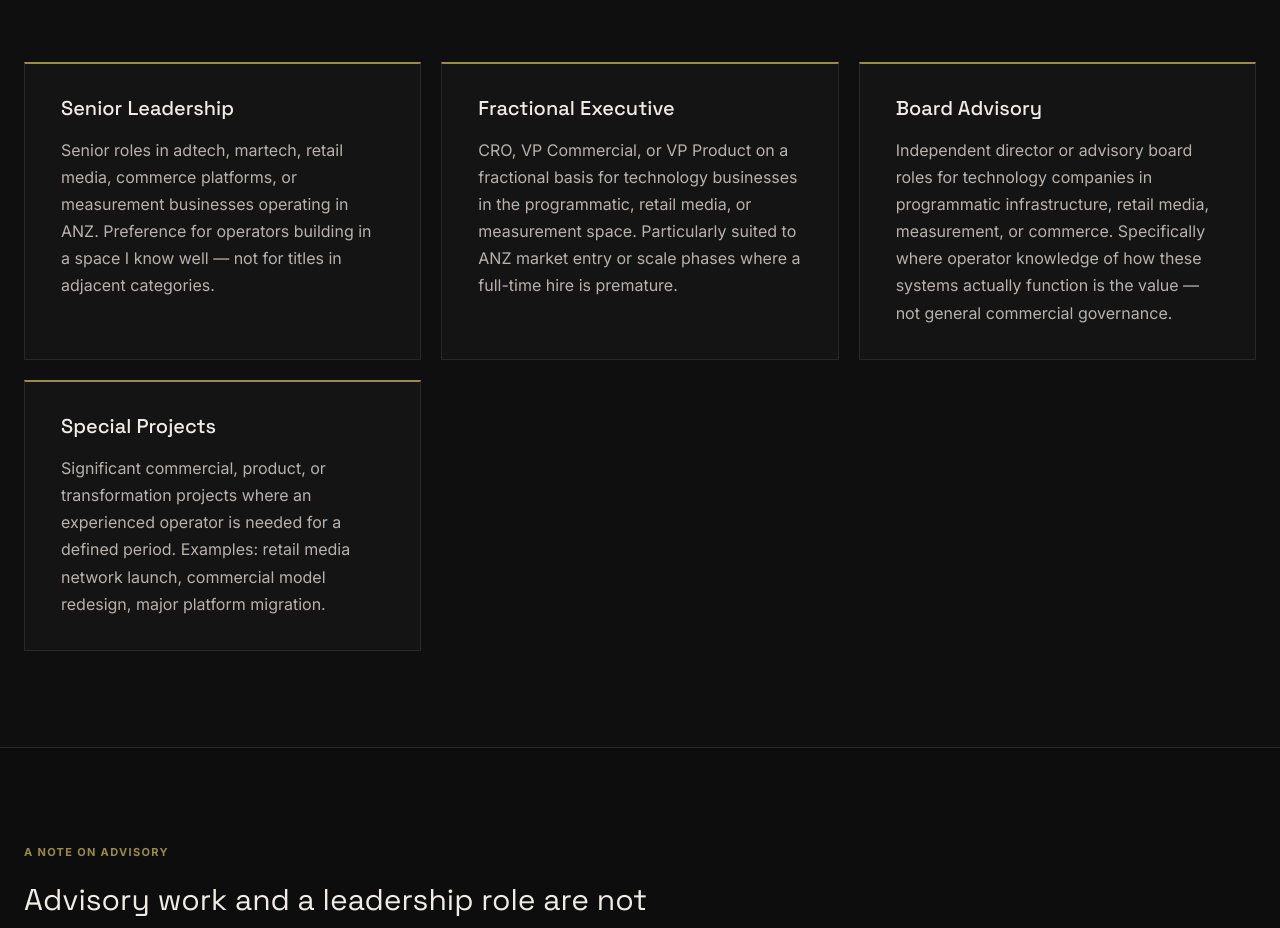
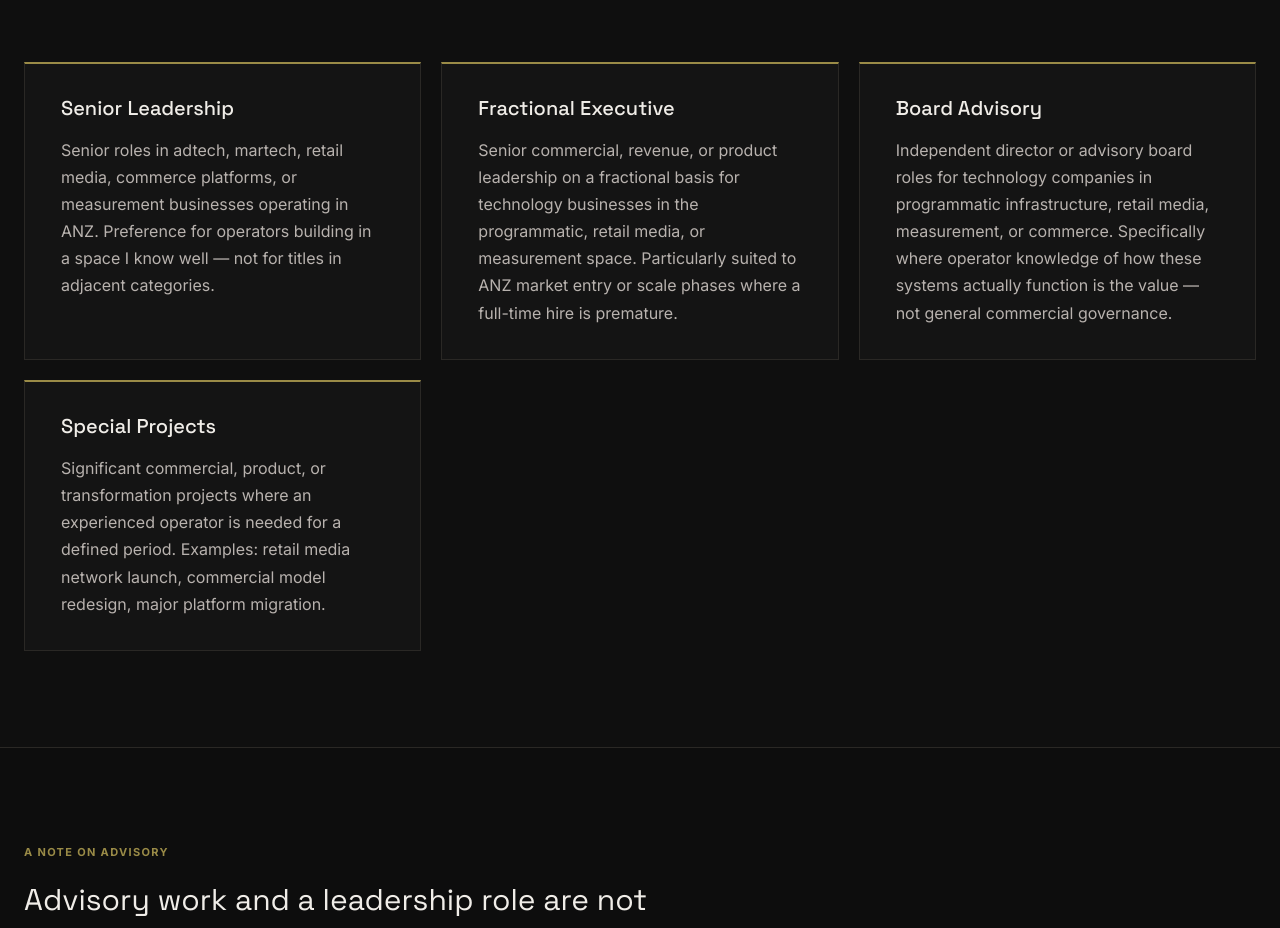
Before and after one commit to andrewgilbert870-jpg/systems-that-decide, a Next.js app: page /leadership in a window 1280 px wide. Shown: the part 2281-3209 px from the top of the page. Built offline with nearby package versions, Linux system fonts and the light colour scheme.

Commit message:
Open up leadership role language — remove specific title references

```diff
--- a/app/leadership/page.tsx
+++ b/app/leadership/page.tsx
@@ -55,7 +55,7 @@ const roleTypes = [
   {
     name: 'Fractional Executive',
     description:
-      'CRO, VP Commercial, or VP Product on a fractional basis for technology businesses in the programmatic, retail media, or measurement space. Particularly suited to ANZ market entry or scale phases where a full-time hire is premature.',
+      'Senior commercial, revenue, or product leadership on a fractional basis for technology businesses in the programmatic, retail media, or measurement space. Particularly suited to ANZ market entry or scale phases where a full-time hire is premature.',
   },
   {
     name: 'Board Advisory',
```
